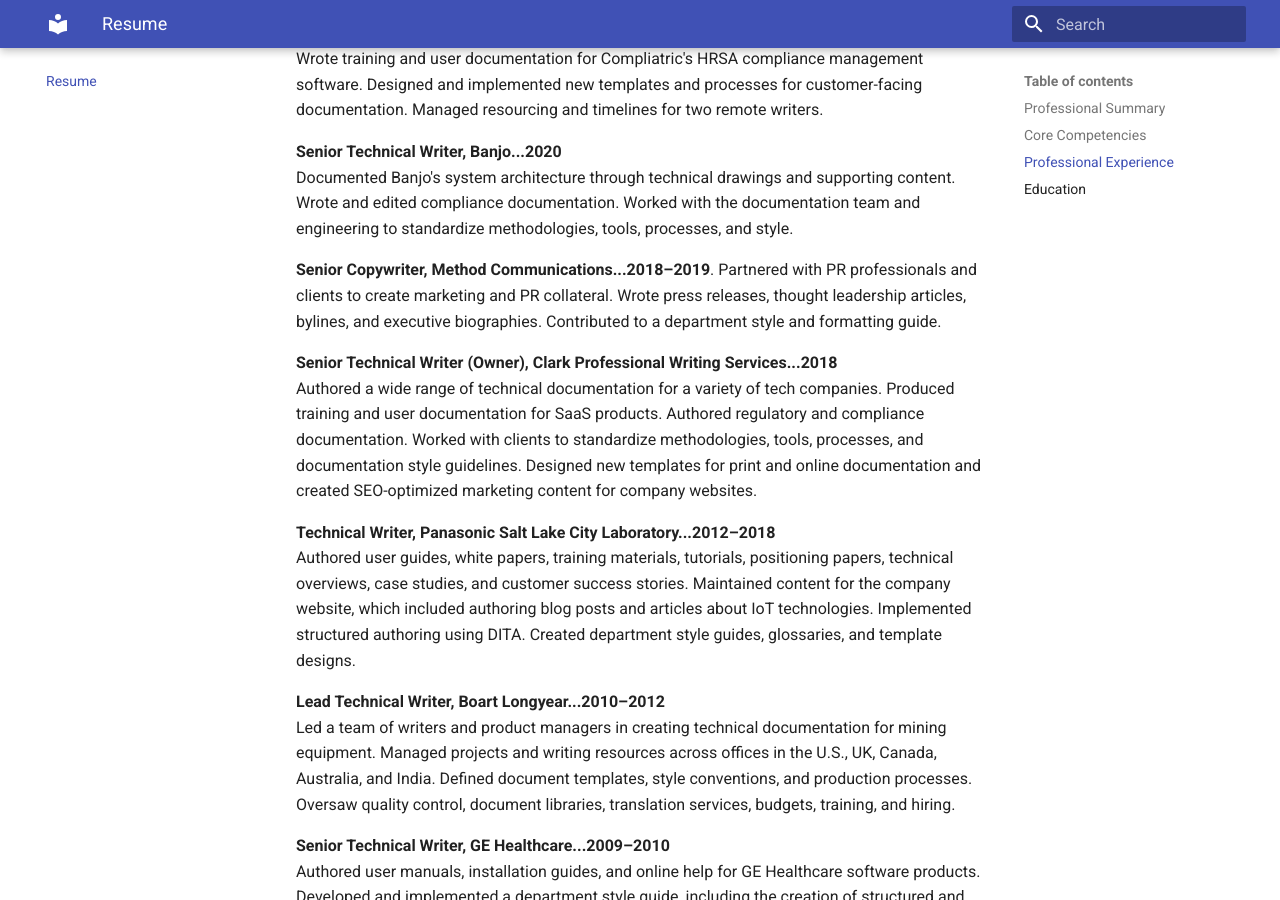
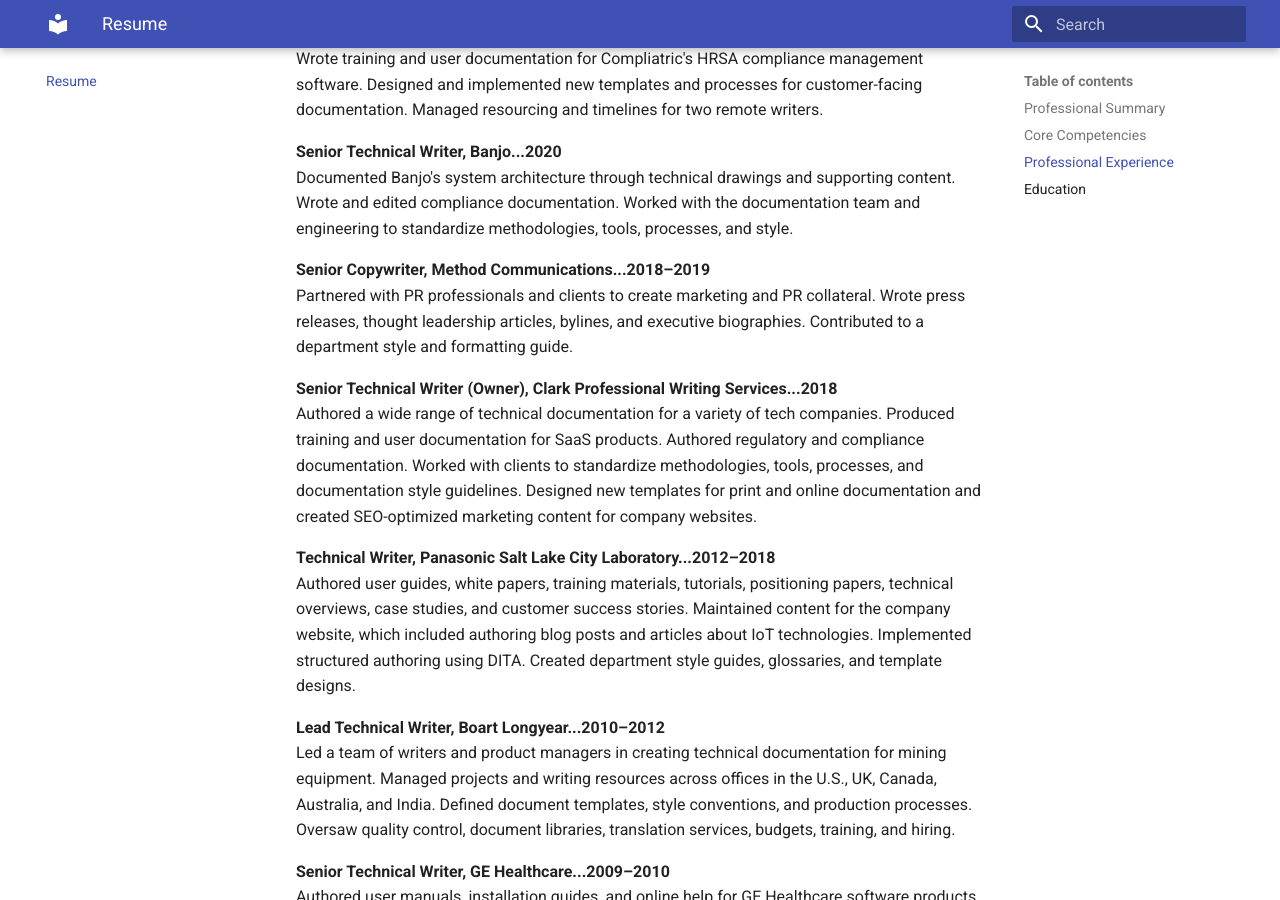
Before and after one commit to pclark22/tech-writing-portfolio, an MkDocs documentation site: the page built from docs/resume.md, in a window 1280 px wide and 900 px high, scrolled down 1372 px. Built offline with MkDocs 1.6.1 and Material for MkDocs 9.7.7, drawn with Linux system fonts in a browser that asks for light colours.

Commit message:
Edits made

```diff
--- a/docs/resume.md
+++ b/docs/resume.md
@@ -28,7 +28,7 @@
 **Senior Technical Writer, Banjo...2020**
 Documented Banjo's system architecture through technical drawings and supporting content. Wrote and edited compliance documentation. Worked with the documentation team and engineering to standardize methodologies, tools, processes, and style.
 
-**Senior Copywriter, Method Communications...2018–2019**.
+**Senior Copywriter, Method Communications...2018–2019**
 Partnered with PR professionals and clients to create marketing and PR collateral. Wrote press releases, thought leadership articles, bylines, and executive biographies. Contributed to a department style and formatting guide.
 
 **Senior Technical Writer (Owner), Clark Professional Writing Services...2018**
```
